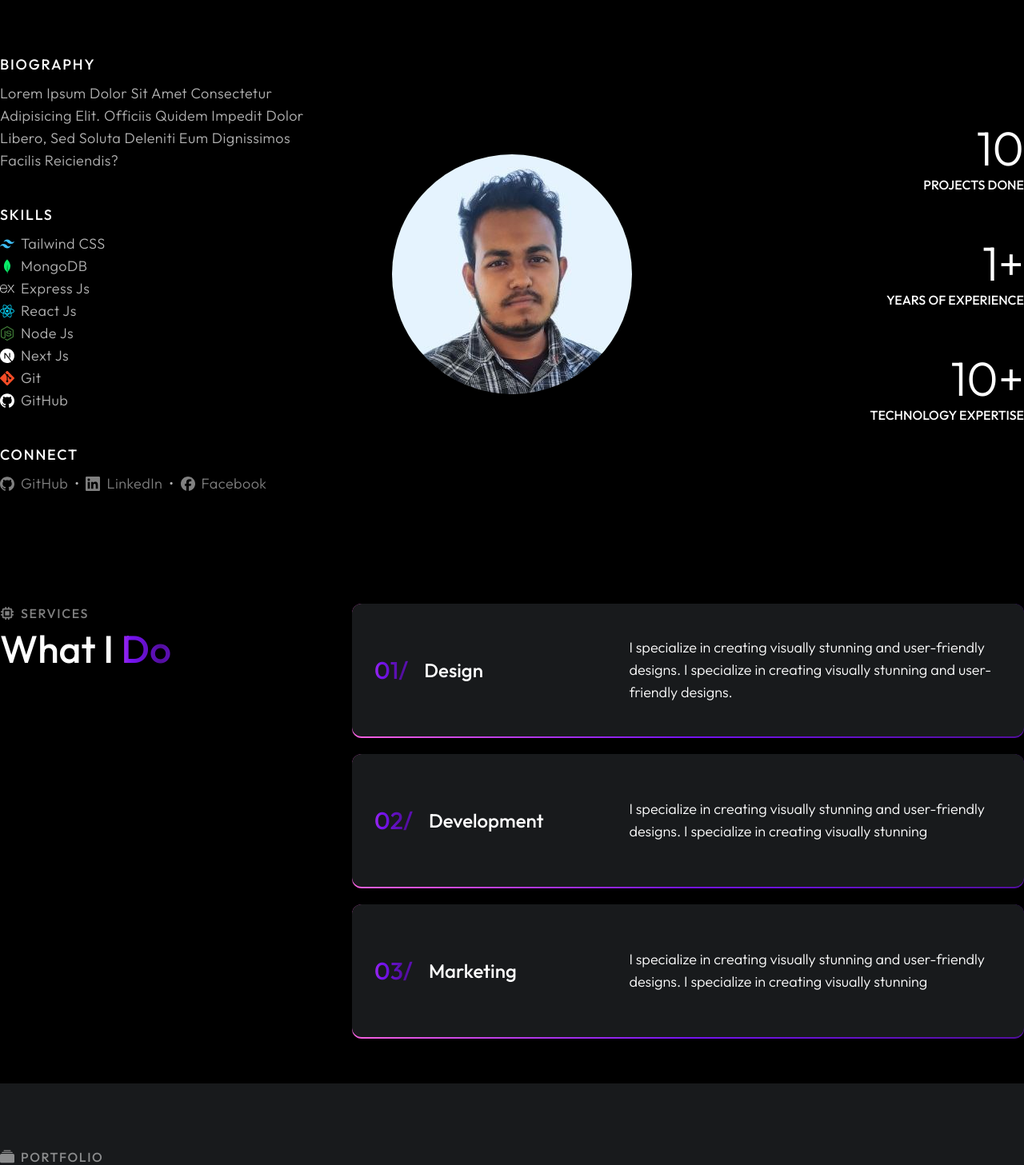
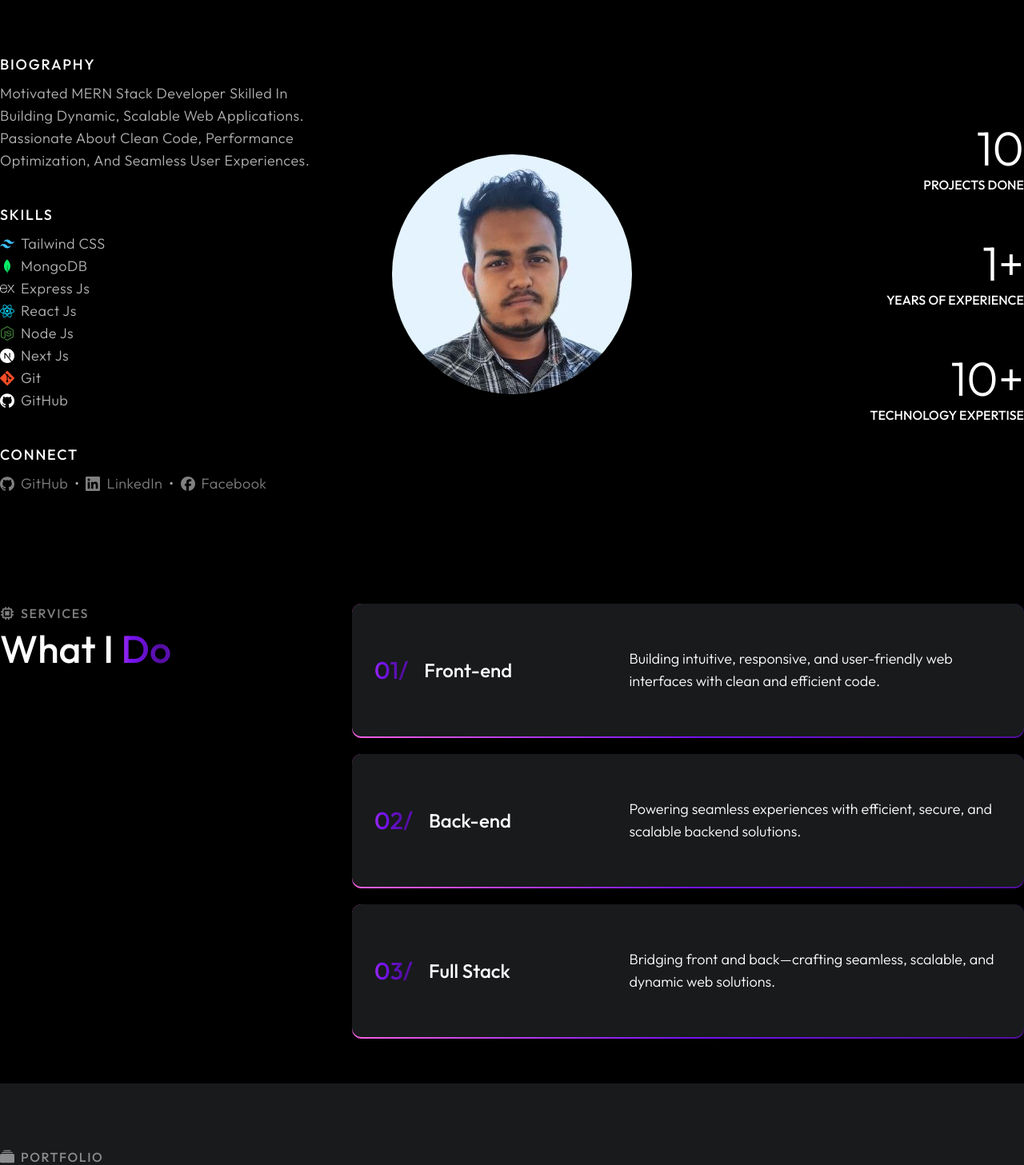
Before and after one commit to suny-webdevs/mdssk, a Next.js app: page / in a window 1280 px wide. Shown: the part 261-1718 px from the top of the page at 80% size. Built offline with nearby package versions, Linux system fonts and the light colour scheme.

Commit message:
update info

```diff
--- a/package.json
+++ b/package.json
@@ -12,7 +12,7 @@
     "aos": "^3.0.0-beta.6",
     "axios": "^1.7.7",
     "mongodb": "^6.9.0",
-    "next": "14.2.15",
+    "next": "^14.2.26",
     "react": "^18",
     "react-dom": "^18",
     "react-hot-toast": "^2.4.1",
--- a/src/components/MainPage/HeroSection.jsx
+++ b/src/components/MainPage/HeroSection.jsx
@@ -17,7 +17,7 @@ import PageWrapper from "../shared/PageWrapper";
 
 const HeroSection = () => {
   return (
-    <div id="about">
+    <section id="about">
       <PageWrapper>
         <div className="py-20">
           <h1 className="font-outline-2 text-center text-7xl font-bold capitalize text-transparent md:text-9xl">
@@ -33,9 +33,9 @@ const HeroSection = () => {
                 biography
               </h3>
               <p className="mt-2 text-lg font-light capitalize tracking-wide text-white/70">
-                Lorem ipsum dolor sit amet consectetur adipisicing elit.
-                Officiis quidem impedit dolor libero, sed soluta deleniti eum
-                dignissimos facilis reiciendis?
+                Motivated MERN Stack Developer skilled in building dynamic,
+                scalable web applications. Passionate about clean code,
+                performance optimization, and seamless user experiences.
               </p>
             </div>
             <div>
@@ -135,7 +135,7 @@ const HeroSection = () => {
           </div>
         </div>
       </PageWrapper>
-    </div>
+    </section>
   );
 };
 
--- a/src/components/MainPage/PortfolioSection.jsx
+++ b/src/components/MainPage/PortfolioSection.jsx
@@ -20,7 +20,7 @@ const projects = [
 
 const PortfolioSection = () => {
   return (
-    <div
+    <section
       id="portfolio"
       className="flex flex-col gap-8 bg-primary py-10 md:gap-14 md:py-20"
     >
@@ -46,7 +46,7 @@ const PortfolioSection = () => {
           ))}
         </div>
       </PageWrapper>
-    </div>
+    </section>
   );
 };
 
--- a/src/components/MainPage/ServiceSection.jsx
+++ b/src/components/MainPage/ServiceSection.jsx
@@ -5,25 +5,25 @@ import { HiChip } from "react-icons/hi";
 
 const services = [
   {
-    title: "Design",
+    title: "Front-end",
     description:
-      "I specialize in creating visually stunning and user-friendly designs. I specialize in creating visually stunning and user-friendly designs.",
+      "Building intuitive, responsive, and user-friendly web interfaces with clean and efficient code.",
   },
   {
-    title: "Development",
+    title: "Back-end",
     description:
-      "I specialize in creating visually stunning and user-friendly designs. I specialize in creating visually stunning ",
+      "Powering seamless experiences with efficient, secure, and scalable backend solutions.",
   },
   {
-    title: "Marketing",
+    title: "Full Stack",
     description:
-      "I specialize in creating visually stunning and user-friendly designs. I specialize in creating visually stunning ",
+      "Bridging front and back—crafting seamless, scalable, and dynamic web solutions.",
   },
 ];
 
 const ServiceSection = () => {
   return (
-    <div id="services">
+    <section id="services">
       <PageWrapper className="grid grid-cols-1 gap-10 md:grid-cols-3">
         <div>
           <SectionTitle
@@ -44,7 +44,7 @@ const ServiceSection = () => {
           ))}
         </div>
       </PageWrapper>
-    </div>
+    </section>
   );
 };
 
--- a/src/components/shared/MenuLinks.jsx
+++ b/src/components/shared/MenuLinks.jsx
@@ -1,4 +1,3 @@
-import Link from "next/link";
 import PropTypes from "prop-types";
 import TextGradient from "./TextGradient";
 import { useRouter } from "next/navigation";
@@ -6,17 +5,21 @@ import { useRouter } from "next/navigation";
 const MenuLinks = ({ menuStyle, linkStyle, links, icon }) => {
   const router = useRouter();
 
+  const handleNavRoute = (link) => {
+    router.push(`#${link}`);
+    document.getElementById(link)?.scrollIntoView({ behavior: "smooth" });
+  };
+
   return (
     <div className={menuStyle}>
       {links.map((link, index) => (
-        <Link
+        <button
           key={index}
-          href={link?.href}
-          // onClick={() => router.push(link.href)}
+          onClick={() => handleNavRoute(link?.href)}
           className={linkStyle}
         >
-          {icon && icon} <TextGradient hover>{link.title}</TextGradient>
-        </Link>
+          {icon && icon} <TextGradient hover>{link?.title}</TextGradient>
+        </button>
       ))}
     </div>
   );
--- a/src/components/shared/Menus.jsx
+++ b/src/components/shared/Menus.jsx
@@ -12,19 +12,19 @@ const Menus = ({ className }) => {
     },
     {
       title: "About",
-      href: "#about",
+      href: "about",
     },
     {
       title: "Services",
-      href: "#services",
+      href: "services",
     },
     {
       title: "Portfolio",
-      href: "#portfolio",
+      href: "portfolio",
     },
     {
       title: "Contact",
-      href: "#contact",
+      href: "contact",
     },
   ];
 
```
Also changed, not shown: 1 other file (tests, documents, lock files or other folders).
